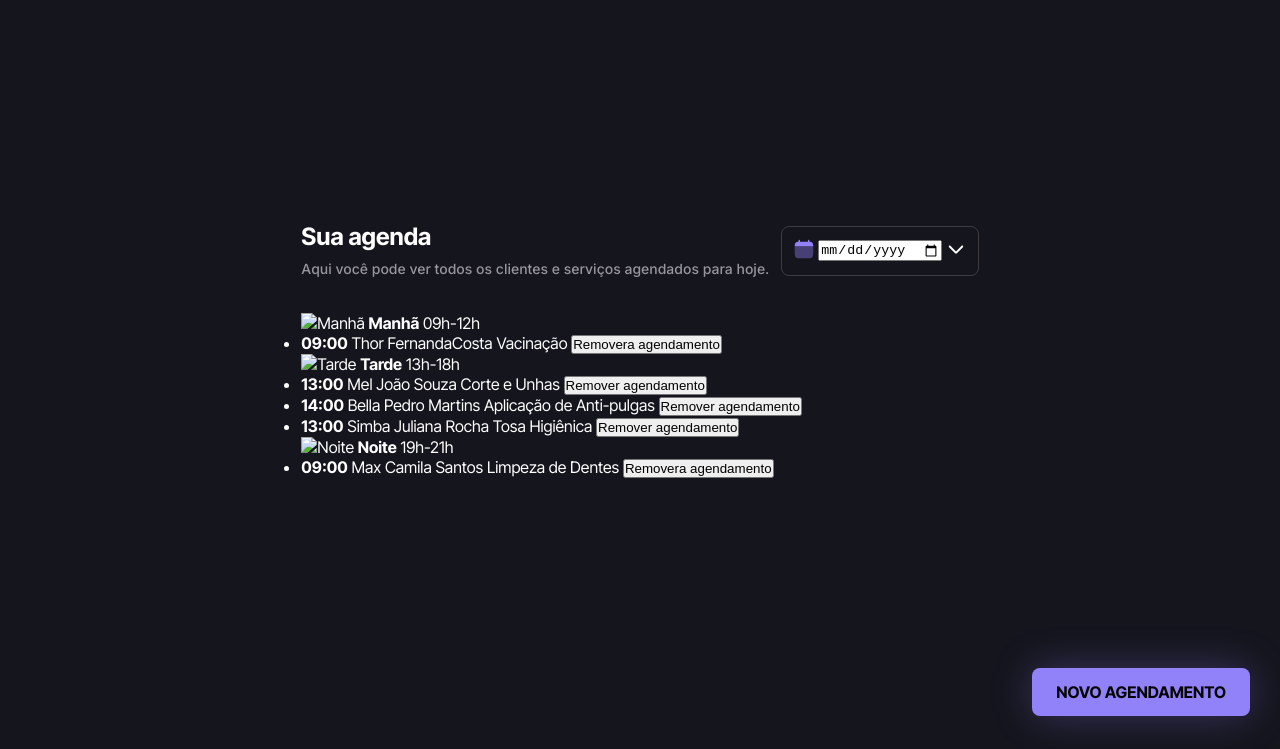
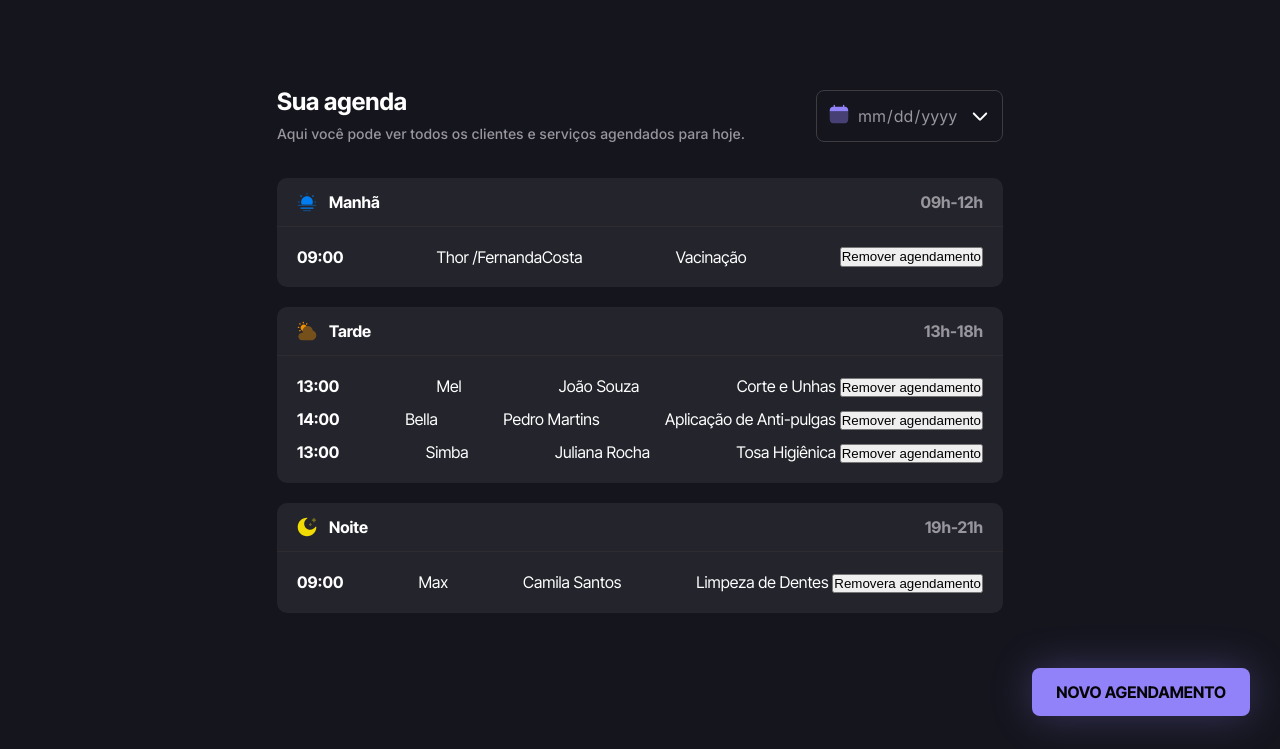
Before and after one commit to EllyanGoes/FullStack-Rocketseat---Novo, a plain HTML site: page Desafio/Agendamento PetShop/index.html in a window 1280 px wide. Shown: the part 51-800 px from the top of the page. Drawn offline with Linux system fonts and the light colour scheme; a web font is replaced by a local one.

Commit message:
I finished styling the schedule header and started styling the scheduling periods area

```diff
--- a/Desafio/Agendamento PetShop/index.html
+++ b/Desafio/Agendamento PetShop/index.html
@@ -101,25 +101,28 @@
           <div class="input">
             <i><img src="./src/assets/Calendar Minimalistic.svg" alt="Calendário" /></i>
             <input type="date" id="date" name="date" required />
-            <i><img src="./src/assets/Icon.svg" alt="Abrir Calendário"/></i>
           </div>
         </header>
 
         <!-- Morning -->
         <section class="schedule-period">
           <header>
-            <img src="./src/assets/morning.svg" alt="Manhã" />
+            <img src="./src/assets/Sun Fog.svg" alt="Manhã" />
             <strong>Manhã</strong>
             <span>09h-12h</span>
           </header>
-          <ul id=" period-morning" class="period">
+          <ul id="period-morning" class="period">
             <li>
               <strong>09:00</strong>
-              <span class="pet-name">Thor
-              </span>
-              <span class="owner-name">FernandaCosta</span>
-              <span class="service">Vacinação<span>
-              <button class="remove">Removera agendamento</button>
+
+              <div>
+               <span class="pet-name">Thor</span>
+               <span class="owner-name">/FernandaCosta</span>
+              </div>
+
+              <span class="service">Vacinação</span>
+
+              <button class="remove">Remover agendamento</button>
             </li>
           </ul>
         </section>
@@ -127,7 +130,7 @@
         <!-- Afternoon -->
         <section class="schedule-period">
           <header>
-            <img src="./src/assets/morning.svg" alt="Tarde" />
+            <img src="./src/assets/Cloud Sun 4.svg" alt="Tarde" />
             <strong>Tarde</strong>
             <span>13h-18h</span>
           </header>
@@ -163,7 +166,7 @@
         <!-- Night -->
         <section class="schedule-period">
           <header>
-            <img src="./src/assets/morning.svg" alt="Noite" />
+            <img src="./src/assets/Moon Stars.svg" alt="Noite" />
             <strong>Noite</strong>
             <span>19h-21h</span>
           </header>
--- a/Desafio/Agendamento PetShop/src/style/global.css
+++ b/Desafio/Agendamento PetShop/src/style/global.css
@@ -67,6 +67,8 @@ body {
   position: absolute;
   bottom: 33px;
   right: 30px;
+
+  cursor: pointer;
 }
 
 @media (max-width: 1100px) {
--- a/Desafio/Agendamento PetShop/src/style/schdules.css
+++ b/Desafio/Agendamento PetShop/src/style/schdules.css
@@ -20,11 +20,13 @@
   font-size: 14px;
   font-weight: 500;
   line-height: 24px;
+
+  width: 527px;
 }
 
 .schedule > header .input {
   display: flex;
-  gap: 4px;
+  gap: 8px;
   padding: 12px;
 
   border-radius: 8px;
@@ -32,3 +34,75 @@
 
   align-items: center;
 }
+
+input[type="date"] {
+  background-color: transparent;
+  color: #98959d;
+  font-family: Inter;
+  font-size: 16px;
+  font-weight: 400;
+  line-height: 150%;
+  border: none;
+  outline: none;
+  cursor: pointer;
+}
+
+::-webkit-calendar-picker-indicator {
+  margin-left: -10px;
+  cursor: pointer;
+  background: url("../assets/Icon.svg") no-repeat;
+}
+
+.input:focus-within {
+  border: 1.5px solid #b8952e;
+}
+
+.schedule section {
+  border-radius: 10px;
+  background: #23242c;
+}
+
+.schedule section + section {
+  margin-top: 20px;
+}
+
+.schedule-period > header {
+  padding: 12px 20px;
+  display: inline-flex;
+  align-items: center;
+  gap: 12px;
+  width: 100%;
+
+  border-bottom: 1px solid #2e2c30;
+}
+
+.schedule-period > header strong {
+  font-size: 16px;
+  font-weight: 700;
+  line-height: 24px;
+  flex: 1 0 0; /* permite o container ocupar todo o espaço */
+  /* width: 100%; */
+}
+
+.schedule-period > header span {
+  color: #98959d;
+  text-align: right;
+
+  font-size: 16px;
+  font-weight: 700;
+  line-height: 24px;
+  /* white-space: nowrap; impede a quebra de linha*/
+}
+
+.period {
+  display: flex;
+  flex-direction: column;
+  padding: 20px;
+  gap: 12px;
+}
+
+.period > li {
+  list-style: none;
+  display: flex;
+  justify-content: space-between;
+}
```
